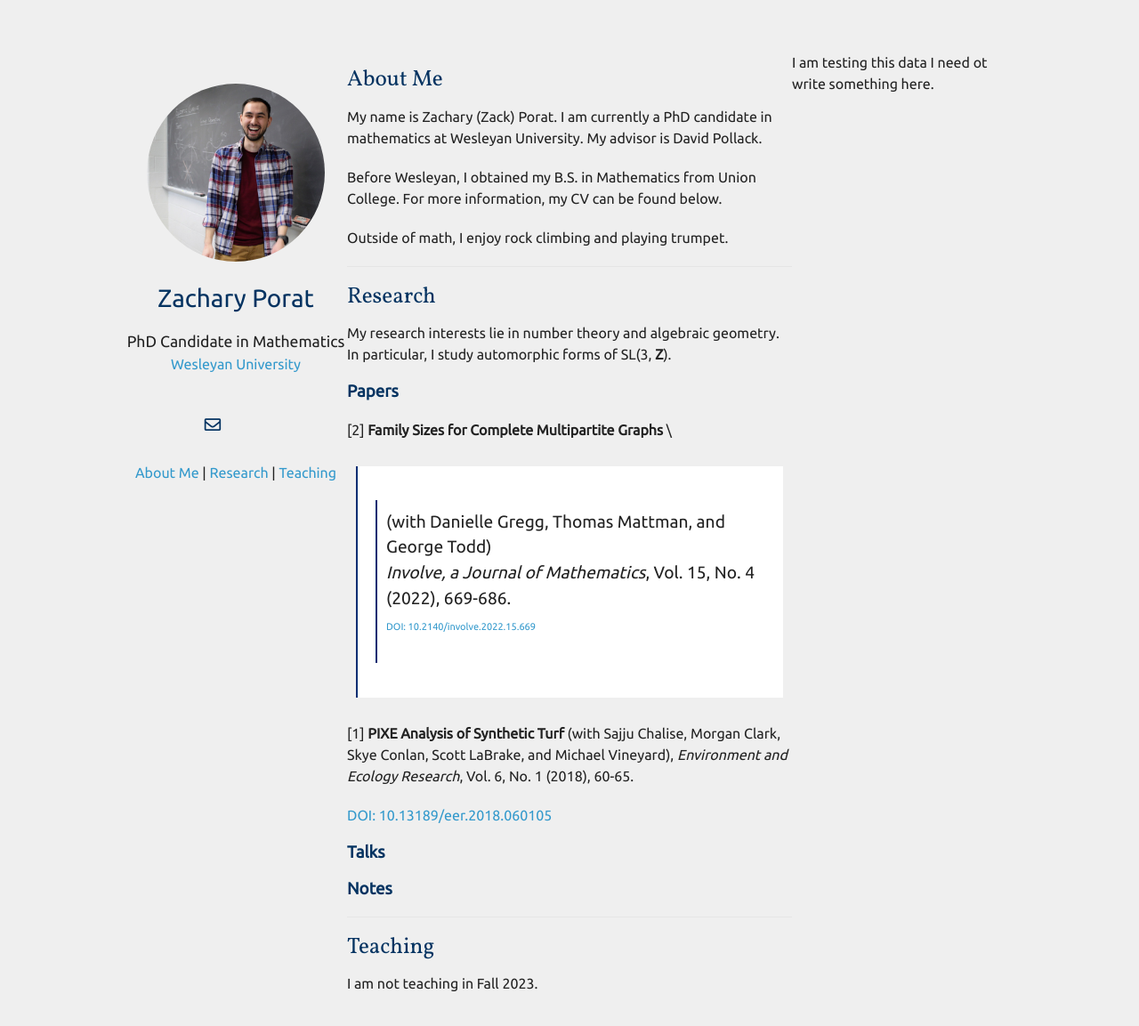
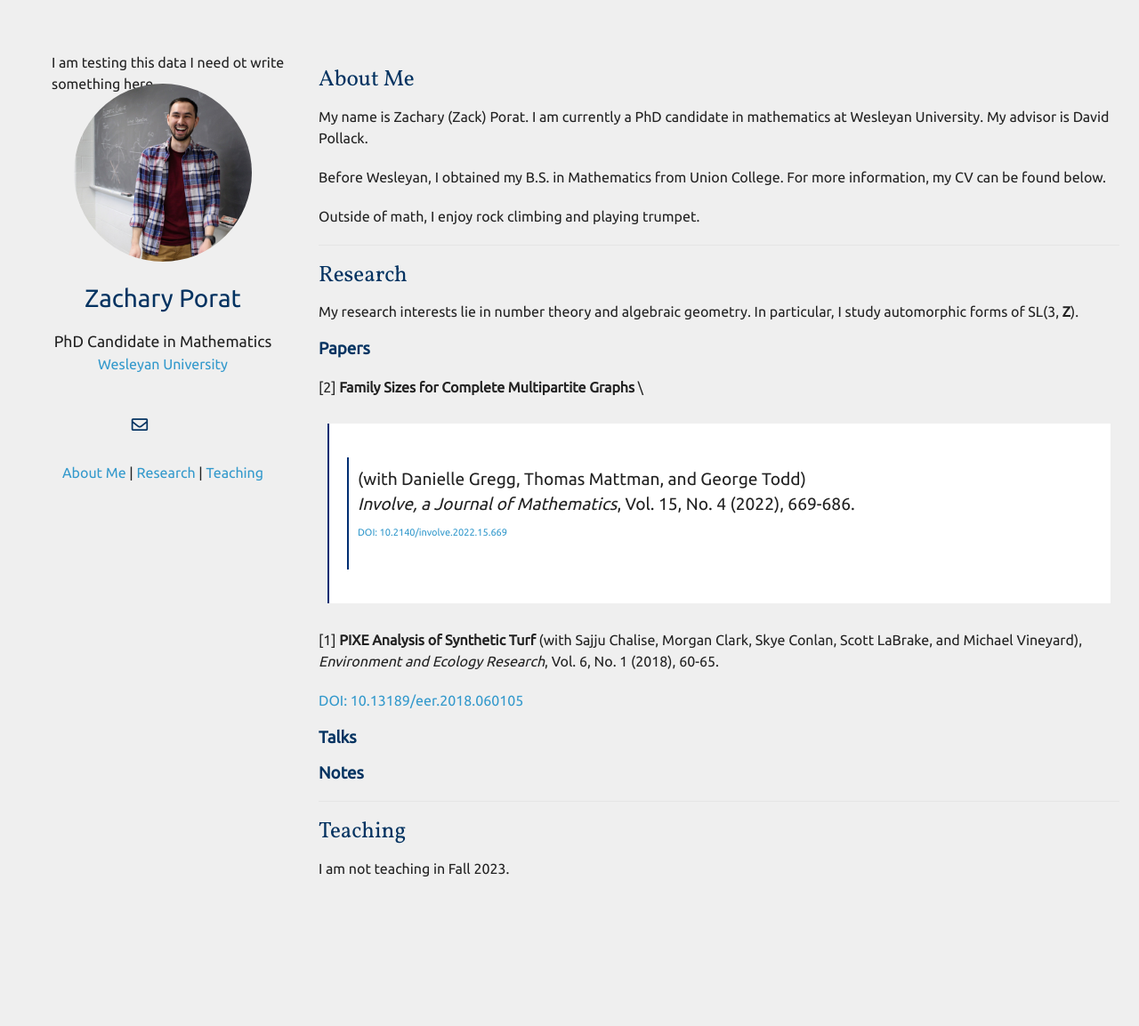
Before and after one commit to zporat/zporat.github.io, a Jekyll site: the page built from index.md, in a window 1280 px wide and 1211 px high. Shown: the top 1153 px of the window at 89% size. Built offline with Jekyll 4.4.1, drawn with Linux system fonts in a browser that asks for light colours; nearby versions of some CDN libraries; a style sheet for code colours, icons or effects is not loaded; our own code applies the rules of GitHub Pages for plain Markdown files.

Commit message:
Update minimal-light-no-dark-mode.scss

```diff
--- a/_sass/minimal-light-no-dark-mode.scss
+++ b/_sass/minimal-light-no-dark-mode.scss
@@ -233,7 +233,7 @@ a:hover small {
 }
 
 .wrapper {
-  width:1000px;
+  width:1200px;
   margin:0 auto;
 }
 
@@ -250,7 +250,7 @@ code, pre {
 }
 
 pre {
-  max-width:500px;
+  max-width:600px;
   padding:8px 15px;
   background: #f8f8f8;
   border-radius:5px;
@@ -351,11 +351,10 @@ header ul a strong {
 }
 
 section {
-  width:500px;
-  float:left;
+  width:calc(100% - 300px);
+  float:right;
   padding-top:1.0em;
   padding-bottom:50px;
-  padding-left:250px;
 }
 
 small {
@@ -519,4 +518,5 @@ footer {
 .aside {
   width:250px;
   float:right;
+  padding-top:1.0em;
 }
```
